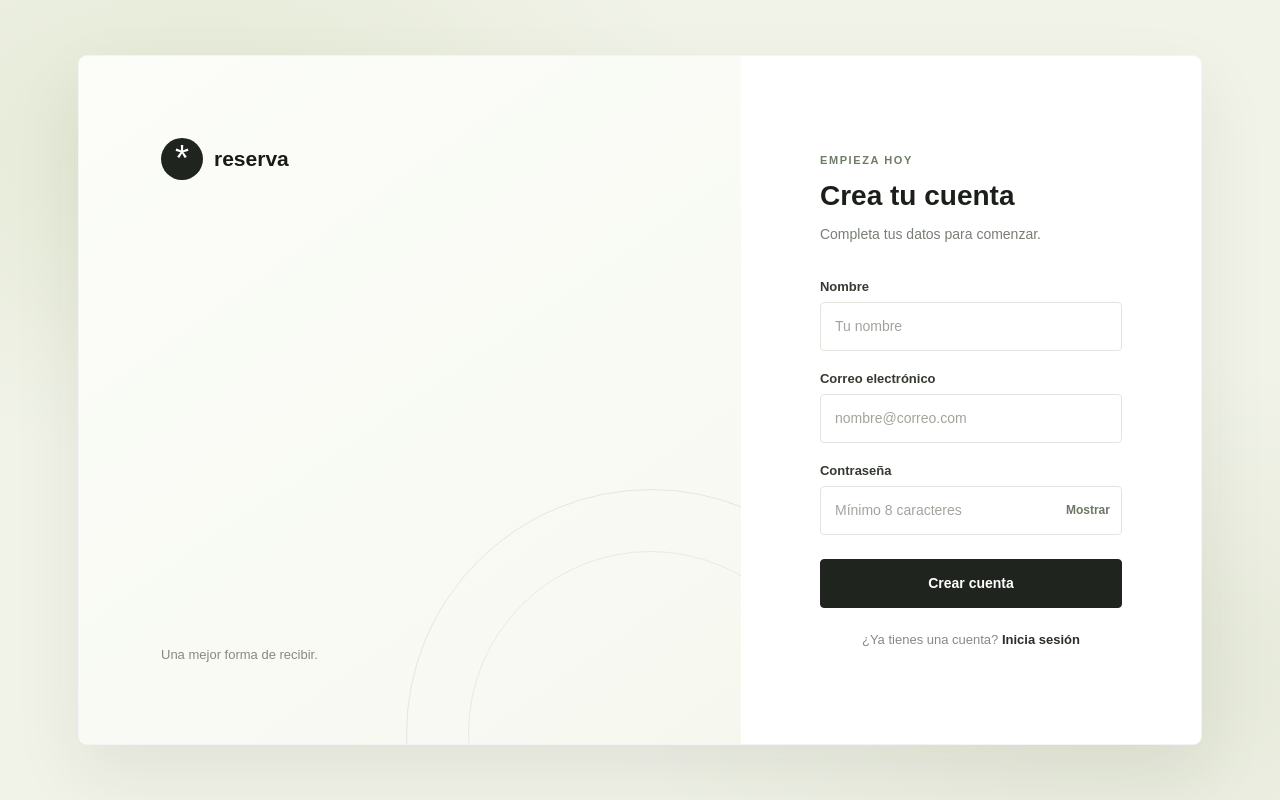
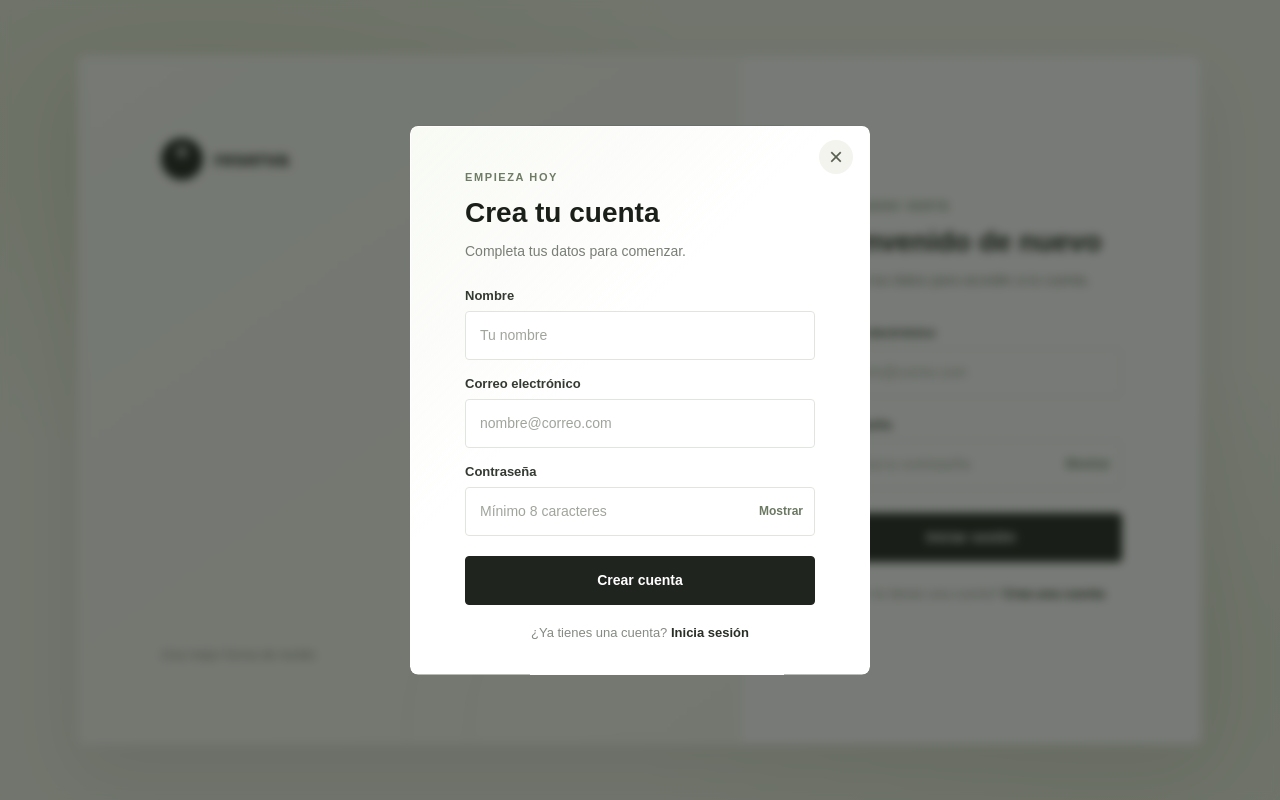
Before and after one commit to ICO-KAL/sistemaReservasGestions, a React (Vite) app in the folder sistemaReservasGestions/: page / in a window 1280 px wide. Both pictures are taken after a click on the button "Crea una cuenta". Built offline with nearby package versions, Linux system fonts and the light colour scheme.

Commit message:
implementaciones de register animacion

```diff
--- a/sistemaReservasGestions/package.json
+++ b/sistemaReservasGestions/package.json
@@ -14,6 +14,7 @@
     "bcryptjs": "^3.0.3",
     "dotenv": "^16.6.1",
     "express": "^5.2.1",
+    "gsap": "^3.15.0",
     "jsonwebtoken": "^9.0.3",
     "mongodb": "^7.6.0",
     "mongoose": "^9.10.2",
--- a/sistemaReservasGestions/src/frontend/css/login.css
+++ b/sistemaReservasGestions/src/frontend/css/login.css
@@ -276,6 +276,76 @@
   font-weight: 700;
 }
 
+.registration-dialog {
+  position: fixed;
+  inset: 0;
+  width: min(calc(100% - 48px), 460px);
+  max-height: min(90vh, 760px);
+  margin: auto;
+  padding: 44px clamp(26px, 7vw, 54px) 34px;
+  overflow-y: auto;
+  color: #242822;
+  background:
+    linear-gradient(135deg, rgba(245, 248, 239, 0.72), transparent 42%),
+    #fff;
+  border: 1px solid rgba(255, 255, 255, 0.72);
+  border-radius: 8px;
+  box-shadow: 0 28px 90px rgba(8, 12, 7, 0.3);
+  box-sizing: border-box;
+  transform-origin: center;
+}
+
+.registration-dialog::backdrop {
+  background: rgba(22, 27, 20, 0.58);
+  backdrop-filter: blur(5px);
+  animation: registration-backdrop-in 900ms cubic-bezier(0.4, 0, 0.2, 1) both;
+}
+
+.registration-dialog.is-closing {
+  pointer-events: none;
+}
+
+.registration-dialog.is-closing::backdrop {
+  animation: registration-backdrop-out 900ms cubic-bezier(0.4, 0, 0.2, 1) both;
+}
+
+.registration-dialog .form-heading {
+  padding-right: 20px;
+  margin-bottom: 26px;
+}
+
+.registration-dialog .login-form {
+  gap: 16px;
+}
+
+.registration-dialog .mode-switch {
+  margin-top: 20px;
+}
+
+.registration-close {
+  position: absolute;
+  top: 13px;
+  right: 16px;
+  display: grid;
+  width: 34px;
+  height: 34px;
+  padding: 0;
+  color: #596052;
+  background: #f2f4ed;
+  border: 0;
+  border-radius: 50%;
+  cursor: pointer;
+  font-size: 24px;
+  line-height: 1;
+  place-items: center;
+  transition: color 160ms ease, background 160ms ease;
+}
+
+.registration-close:hover {
+  color: #20241f;
+  background: #e6eadf;
+}
+
 @keyframes panel-enter {
   from { opacity: 0; transform: translateY(12px); }
   to { opacity: 1; transform: translateY(0); }
@@ -284,6 +354,15 @@
 @keyframes copy-enter {
   from { opacity: 0; transform: translateY(8px); }
   to { opacity: 1; transform: translateY(0); }
+}
+
+@keyframes registration-backdrop-in {
+  from { background: rgba(22, 27, 20, 0); backdrop-filter: blur(0); }
+  to { background: rgba(22, 27, 20, 0.58); backdrop-filter: blur(5px); }
+}
+
+@keyframes registration-backdrop-out {
+  to { background: rgba(22, 27, 20, 0); backdrop-filter: blur(0); }
 }
 
 @media (max-width: 760px) {
@@ -325,6 +404,11 @@
   .login-panel {
     padding: 32px 24px;
   }
+
+  .registration-dialog {
+    width: calc(100% - 32px);
+    padding: 42px 22px 28px;
+  }
 }
 
 @media (prefers-reduced-motion: reduce) {
@@ -336,4 +420,9 @@
     scroll-behavior: auto !important;
     transition-duration: 0.01ms !important;
   }
+
+  .registration-dialog::backdrop,
+  .registration-dialog.is-closing::backdrop {
+    animation-duration: 550ms !important;
+  }
 }
--- a/sistemaReservasGestions/src/frontend/login.jsx
+++ b/sistemaReservasGestions/src/frontend/login.jsx
@@ -1,8 +1,10 @@
-import { useState } from 'react';
+import { useLayoutEffect, useRef, useState } from 'react';
+import { gsap } from 'gsap';
 import './css/login.css';
 
 export default function Login() {
     const [isRegistering, setIsRegistering] = useState(false);
+    const [isClosingRegistration, setIsClosingRegistration] = useState(false);
     const [showPassword, setShowPassword] = useState(false);
     const [name, setName] = useState('');
     const [email, setEmail] = useState('');
@@ -10,6 +12,60 @@ export default function Login() {
     const [message, setMessage] = useState('');
     const [isError, setIsError] = useState(false);
     const [isSubmitting, setIsSubmitting] = useState(false);
+    const registrationDialogRef = useRef(null);
+
+    useLayoutEffect(() => {
+        if (!isRegistering) return undefined;
+
+        const dialog = registrationDialogRef.current;
+        if (!dialog) return undefined;
+
+        if (!dialog.open) dialog.showModal();
+
+        const prefersReducedMotion = window.matchMedia('(prefers-reduced-motion: reduce)').matches;
+        const animationDuration = prefersReducedMotion ? 0.55 : 0.9;
+
+        gsap.set(dialog, {
+            transformOrigin: 'center center',
+            scale: 0.08,
+            rotation: 14,
+            opacity: 0,
+            filter: 'blur(8px)',
+            clipPath: 'circle(42% at 50% 50%)',
+            borderRadius: '50%',
+        });
+
+        const openingAnimation = gsap.timeline();
+        openingAnimation.to(dialog, {
+            scale: 0.72,
+            rotation: -8,
+            opacity: 1,
+            filter: 'blur(2px)',
+            clipPath: 'circle(46% at 50% 50%)',
+            borderRadius: '34%',
+            duration: animationDuration * 0.58,
+            ease: prefersReducedMotion ? 'power1.out' : 'power2.out',
+        });
+        openingAnimation.to(dialog, {
+            scale: 1.035,
+            rotation: 2,
+            filter: 'blur(0px)',
+               clipPath: 'inset(0% round 10px)',
+            borderRadius: '4px',
+            duration: animationDuration * 0.27,
+            ease: 'power2.out',
+        });
+        openingAnimation.to(dialog, {
+            scale: 1,
+            rotation: 0,
+               clipPath: 'inset(0% round 8px)',
+            borderRadius: '8px',
+            duration: animationDuration * 0.15,
+            ease: 'power1.out',
+        });
+
+        return () => gsap.killTweensOf(dialog);
+    }, [isRegistering]);
 
     async function handleSubmit(event) {
         event.preventDefault();
@@ -31,7 +87,7 @@ export default function Login() {
             }
 
             if (isRegistering) {
-                setIsRegistering(false);
+                closeRegistration();
                 setPassword('');
                 setIsError(false);
                 setMessage('Tu cuenta está lista. Inicia sesión para continuar.');
@@ -52,10 +108,54 @@ export default function Login() {
         }
     }
 
-    function toggleMode() {
-        setIsRegistering((currentMode) => !currentMode);
+    function openRegistration() {
+        setIsRegistering(true);
+        setIsClosingRegistration(false);
         setShowPassword(false);
         setMessage('');
+    }
+
+    function closeRegistration() {
+        if (isClosingRegistration) return;
+
+        const dialog = registrationDialogRef.current;
+        if (!dialog?.open) {
+            setIsRegistering(false);
+            return;
+        }
+
+        const prefersReducedMotion = window.matchMedia('(prefers-reduced-motion: reduce)').matches;
+        const animationDuration = prefersReducedMotion ? 0.55 : 0.9;
+        gsap.killTweensOf(dialog);
+
+        setIsClosingRegistration(true);
+
+        const closeAnimation = gsap.timeline({
+            onComplete: () => {
+                dialog.close();
+                setIsRegistering(false);
+                setIsClosingRegistration(false);
+            },
+        });
+        closeAnimation.to(dialog, {
+            scale: 0.72,
+            rotation: -8,
+            filter: 'blur(2px)',
+            clipPath: 'circle(46% at 50% 50%)',
+            borderRadius: '34%',
+            duration: animationDuration * 0.3,
+            ease: 'power1.inOut',
+        });
+        closeAnimation.to(dialog, {
+            scale: 0.08,
+            rotation: 14,
+            opacity: 0,
+            filter: 'blur(8px)',
+            clipPath: 'circle(42% at 50% 50%)',
+            borderRadius: '50%',
+            duration: animationDuration * 0.7,
+            ease: prefersReducedMotion ? 'power1.in' : 'power2.in',
+        });
     }
 
     return (
@@ -87,31 +187,12 @@ export default function Login() {
                     </div>
 
                     <div className="form-heading">
-                        <p className="eyebrow">{isRegistering ? 'EMPIEZA HOY' : 'QUÉ BUENO VERTE'}</p>
-                        <h2>{isRegistering ? 'Crea tu cuenta' : 'Bienvenido de nuevo'}</h2>
-                        <p>
-                            {isRegistering
-                                ? 'Completa tus datos para comenzar.'
-                                : 'Ingresa tus datos para acceder a tu cuenta.'}
-                        </p>
+                        <p className="eyebrow">QUÉ BUENO VERTE</p>
+                        <h2>Bienvenido de nuevo</h2>
+                        <p>Ingresa tus datos para acceder a tu cuenta.</p>
                     </div>
 
                     <form className="login-form" onSubmit={handleSubmit}>
-                        {isRegistering && (
-                            <label className="field">
-                                <span>Nombre</span>
-                                <input
-                                    autoComplete="name"
-                                    maxLength={50}
-                                    name="name"
-                                    onChange={(event) => setName(event.target.value)}
-                                    placeholder="Tu nombre"
-                                    required
-                                    value={name}
-                                />
-                            </label>
-                        )}
-
                         <label className="field">
                             <span>Correo electrónico</span>
                             <input
@@ -129,11 +210,10 @@ export default function Login() {
                             <span>Contraseña</span>
                             <span className="password-wrap">
                                 <input
-                                    autoComplete={isRegistering ? 'new-password' : 'current-password'}
-                                    minLength={isRegistering ? 8 : undefined}
+                                    autoComplete="current-password"
                                     name="password"
                                     onChange={(event) => setPassword(event.target.value)}
-                                    placeholder={isRegistering ? 'Mínimo 8 caracteres' : 'Ingresa tu contraseña'}
+                                    placeholder="Ingresa tu contraseña"
                                     required
                                     type={showPassword ? 'text' : 'password'}
                                     value={password}
@@ -156,22 +236,118 @@ export default function Login() {
                         )}
 
                         <button className="submit-button" disabled={isSubmitting} type="submit">
-                            {isSubmitting
-                                ? 'Un momento...'
-                                : isRegistering
-                                    ? 'Crear cuenta'
-                                    : 'Iniciar sesión'}
+                            {isSubmitting ? 'Un momento...' : 'Iniciar sesión'}
+                        </button>
+                    </form>
+
+                    {message && !isRegistering && (
+                        <p className={`form-message${isError ? ' is-error' : ' is-success'}`} role="status">
+                            {message}
+                        </p>
+                    )}
+
+                    <p className="mode-switch">
+                        ¿Aún no tienes una cuenta?{' '}
+                        <button onClick={openRegistration} type="button">Crea una cuenta</button>
+                    </p>
+                </div>
+            </section>
+
+            {isRegistering && (
+                <dialog
+                    ref={registrationDialogRef}
+                    className={`registration-dialog${isClosingRegistration ? ' is-closing' : ''}`}
+                    onCancel={(event) => {
+                        event.preventDefault();
+                        closeRegistration();
+                    }}
+                    onClick={(event) => {
+                        if (event.target === event.currentTarget) closeRegistration();
+                    }}
+                    aria-labelledby="registration-title"
+                >
+                    <button
+                        aria-label="Cerrar registro"
+                        className="registration-close"
+                        onClick={closeRegistration}
+                        type="button"
+                    >
+                        <span aria-hidden="true">×</span>
+                    </button>
+                    <div className="form-heading">
+                        <p className="eyebrow">EMPIEZA HOY</p>
+                        <h2 id="registration-title">Crea tu cuenta</h2>
+                        <p>Completa tus datos para comenzar.</p>
+                    </div>
+
+                    <form className="login-form" onSubmit={handleSubmit}>
+                        <label className="field">
+                            <span>Nombre</span>
+                            <input
+                                autoComplete="name"
+                                maxLength={50}
+                                name="name"
+                                onChange={(event) => setName(event.target.value)}
+                                placeholder="Tu nombre"
+                                required
+                                value={name}
+                            />
+                        </label>
+
+                        <label className="field">
+                            <span>Correo electrónico</span>
+                            <input
+                                autoComplete="email"
+                                name="email"
+                                onChange={(event) => setEmail(event.target.value)}
+                                placeholder="nombre@correo.com"
+                                required
+                                type="email"
+                                value={email}
+                            />
+                        </label>
+
+                        <label className="field">
+                            <span>Contraseña</span>
+                            <span className="password-wrap">
+                                <input
+                                    autoComplete="new-password"
+                                    minLength={8}
+                                    name="password"
+                                    onChange={(event) => setPassword(event.target.value)}
+                                    placeholder="Mínimo 8 caracteres"
+                                    required
+                                    type={showPassword ? 'text' : 'password'}
+                                    value={password}
+                                />
+                                <button
+                                    aria-label={showPassword ? 'Ocultar contraseña' : 'Mostrar contraseña'}
+                                    className="password-toggle"
+                                    onClick={() => setShowPassword((visible) => !visible)}
+                                    type="button"
+                                >
+                                    {showPassword ? 'Ocultar' : 'Mostrar'}
+                                </button>
+                            </span>
+                        </label>
+
+                        {message && (
+                            <p className={`form-message${isError ? ' is-error' : ' is-success'}`} role="status">
+                                {message}
+                            </p>
+                        )}
+
+                        <button className="submit-button" disabled={isSubmitting} type="submit">
+                            {isSubmitting ? 'Un momento...' : 'Crear cuenta'}
                         </button>
                     </form>
 
                     <p className="mode-switch">
-                        {isRegistering ? '¿Ya tienes una cuenta?' : '¿Aún no tienes una cuenta?'}{' '}
-                        <button onClick={toggleMode} type="button">
-                            {isRegistering ? 'Inicia sesión' : 'Crea una cuenta'}
-                        </button>
+                        ¿Ya tienes una cuenta?{' '}
+                        <button onClick={closeRegistration} type="button">Inicia sesión</button>
                     </p>
-                </div>
-            </section>
+                </dialog>
+            )}
         </main>
     );
 }
```
Also changed, not shown: 1 other file (tests, documents, lock files or other folders).
